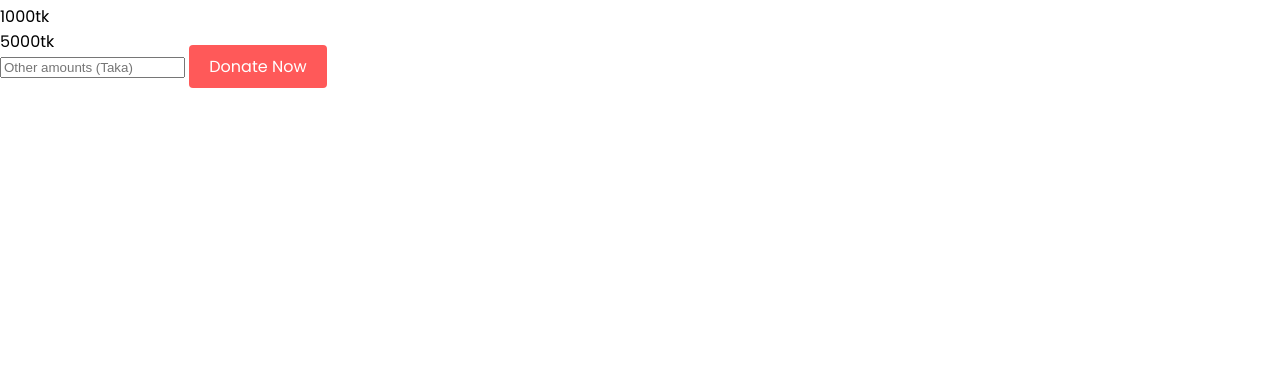
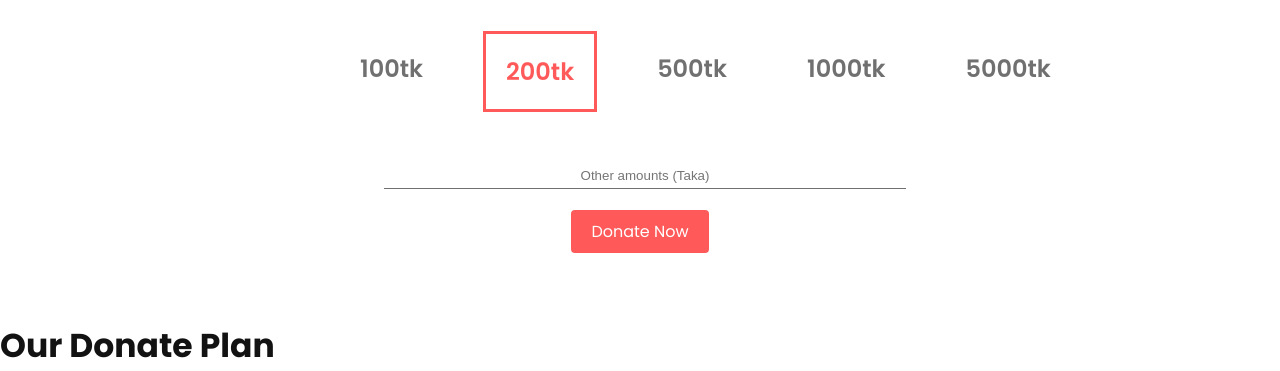
Before and after one commit to kamrul373/donate-today, a plain HTML site: page index.html in a window 1280 px wide. Shown: the part 725-1096 px from the top of the page. Before the commit the page ends 813 px from the top, so only its background shows below. Drawn offline with Linux system fonts and the light colour scheme.

Commit message:
donation area added

```diff
--- a/index.html
+++ b/index.html
@@ -8,7 +8,8 @@
     <title>Donate Today - First Assignment</title>
     <link rel="preconnect" href="https://fonts.googleapis.com">
     <link rel="preconnect" href="https://fonts.gstatic.com" crossorigin>
-    <link href="https://fonts.googleapis.com/css2?family=Poppins:wght@200;300;400;700&display=swap" rel="stylesheet">
+    <link href="https://fonts.googleapis.com/css2?family=Poppins:wght@200;300;400;600;700&display=swap"
+        rel="stylesheet">
 
     <link rel="stylesheet" href="style.css">
 </head>
@@ -25,20 +26,32 @@
         </div>
     </section>
     <!--Top banner area end -->
+
+    <!--Donation area start -->
     <section class="donation-area">
         <h2>Donate Today</h2>
-        <p>Lorem ipsum dolor sit amet, usu cu esse possit referrentur, at eam falli deterruisset. No duo populo animal
-            noluisse, enim</p>
-        <div class="donate-amounts">
+        <p>Lorem ipsum dolor sit amet, usu cu esse possit referrentur, at eam falli <br /> deterruisset. No duo populo
+            animal noluisse, enim</p>
+        <div class="donate-amounts flex">
             <div class="donate-item"><span>100tk</span></div>
             <div class="donate-item focus-item"><span>200tk</span></div>
             <div class="donate-item"><span>500tk</span></div>
             <div class="donate-item"><span>1000tk</span></div>
             <div class="donate-item"><span>5000tk</span></div>
         </div>
-        <input type="text" placeholder="Other amounts (Taka)">
-        <a href="#" class="btn">Donate Now</a>
+        <div class="donation-form">
+            <input type="text" placeholder="Other amounts (Taka)">
+            <a href="#" class="btn">Donate Now</a>
+        </div>
+
     </section>
+    <!--Donation area end -->
+
+    <!--Donation plan area start-->
+    <section class="donation-plan-area">
+        <h2>Our Donate Plan</h2>
+    </section>
+    <!--Donation plan area end-->
 </body>
 
 </html>
--- a/style.css
+++ b/style.css
@@ -9,12 +9,29 @@ h1 {
     margin-bottom: 0;
 }
 
+h2 {
+    font-size: 33px;
+    color: #121212;
+    margin-bottom: 0;
+}
+
+p {
+    font-size: 14px;
+    color: #8C8C8C;
+    font-weight: 300;
+}
+
 .btn {
     color: #FFFFFF;
     background-color: #FF5959;
     padding: 10px 20px;
     text-decoration: none;
     border-radius: 4px;
+}
+
+.flex {
+    display: flex;
+
 }
 
 /* top banner area start */
@@ -49,3 +66,49 @@ h1 {
 
 
 /* top banner area end */
+
+/* donation area start */
+.donation-area {
+    text-align: center;
+    padding: 50px 0;
+}
+
+.donate-amounts {
+    padding: 20px 25% 50px 25%;
+}
+
+.donate-item {
+    width: 20%;
+    padding: 20px;
+    margin: 0 20px;
+}
+
+.focus-item {
+    border: 3px solid #FF5959;
+}
+
+.donate-item span {
+    font-size: 24px;
+    font-weight: 600;
+    color: #707070;
+}
+
+.focus-item span {
+    color: #FF5959;
+}
+
+.donation-form {
+    width: 40%;
+    padding: 0 30%;
+}
+
+.donation-form input {
+    text-align: center;
+    width: 100%;
+    padding: 5px;
+    border: none;
+    border-bottom: 1px solid #707070;
+    margin-bottom: 30px;
+}
+
+/* donation area end */
```
